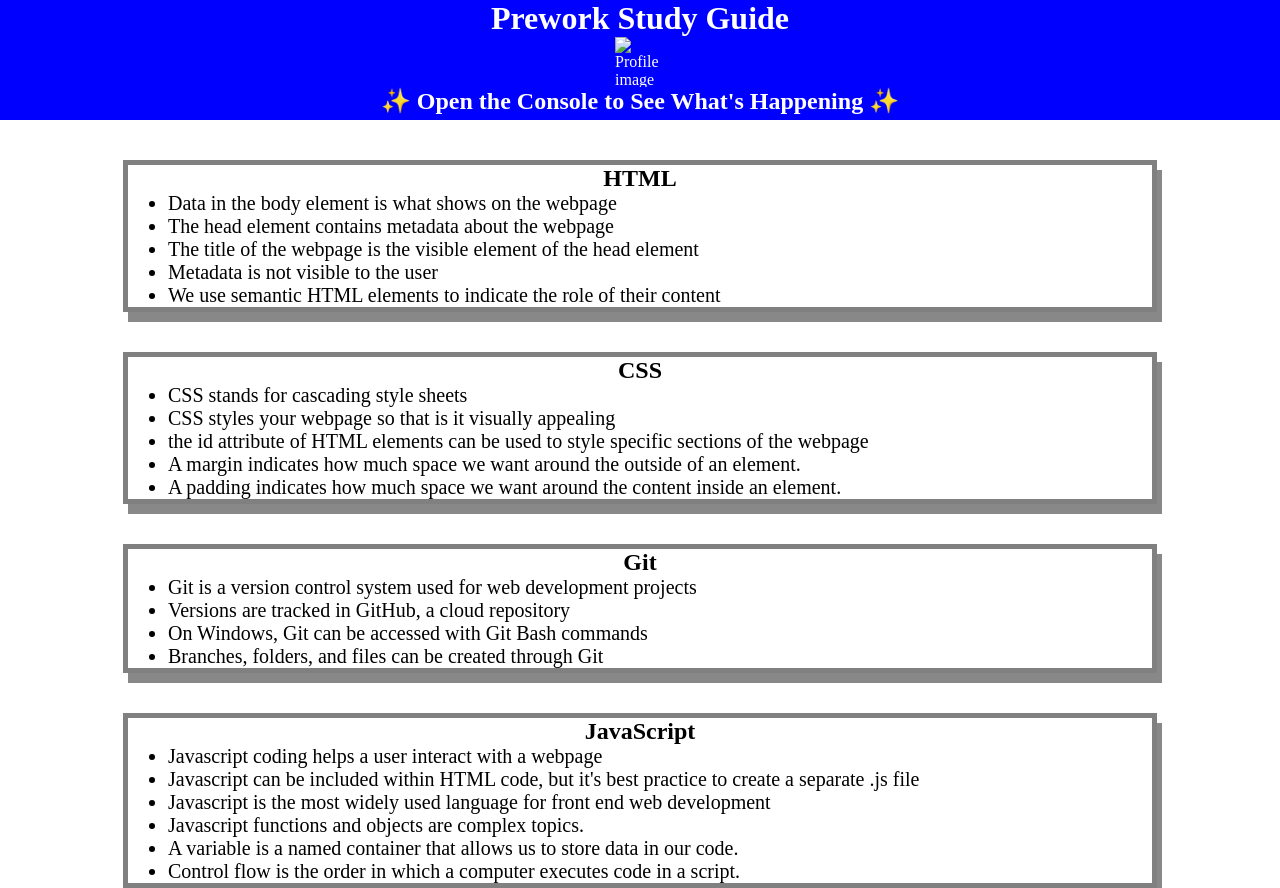
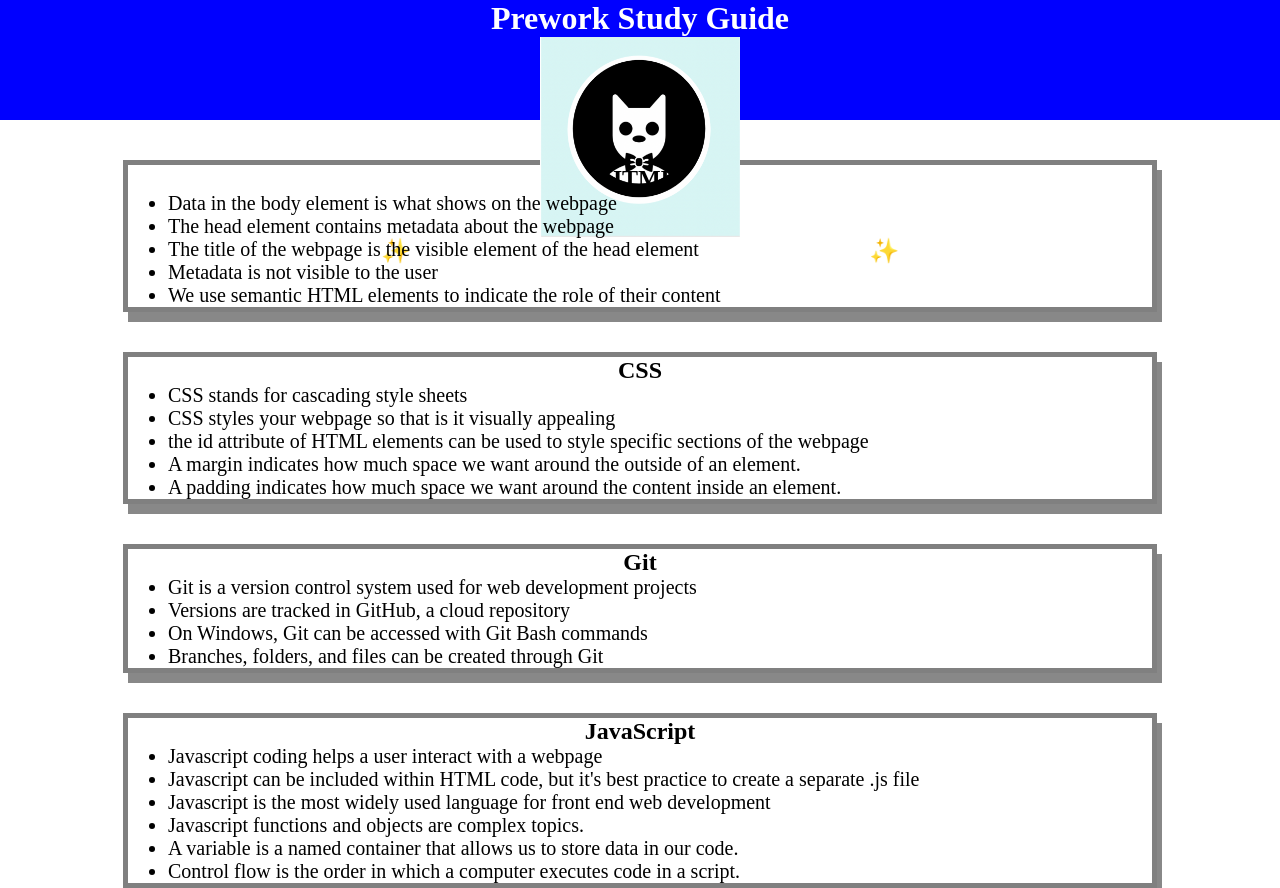
Before and after one commit to qbres333/UCB-prework-study-guide, a plain HTML site: page index.html in a window 1280 px wide. Shown: the top 888 px of the page. Drawn offline with Linux system fonts and the light colour scheme; files that its build step writes are made by us from their sources; files whose address does not match are found by name.

Commit message:
file cleanup

```diff
--- a/index.html
+++ b/index.html
@@ -10,7 +10,7 @@
   <body>
     <header id="top">
       <h1>Prework Study Guide</h1>
-      <img src="./assets/bowtie-cat.png" alt="Profile image of cat wearing a bow tie." />
+      <img src="./prework-study-guide/assets/bowtie-cat.png" alt="Profile image of cat wearing a bow tie." style="width: 200px; height: 200px;"/>
       <h2>✨ Open the Console to See What's Happening ✨</h2>
     </header>
     <main>
```
